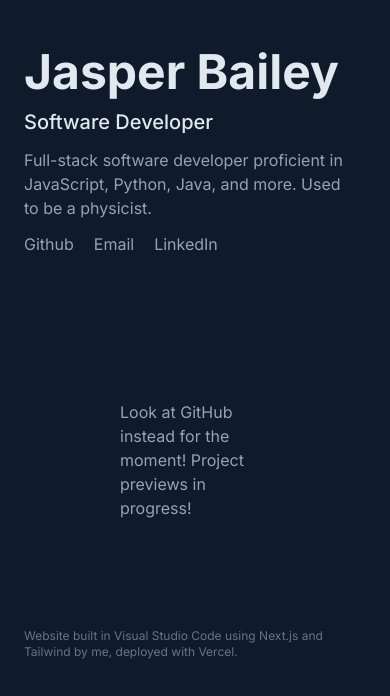
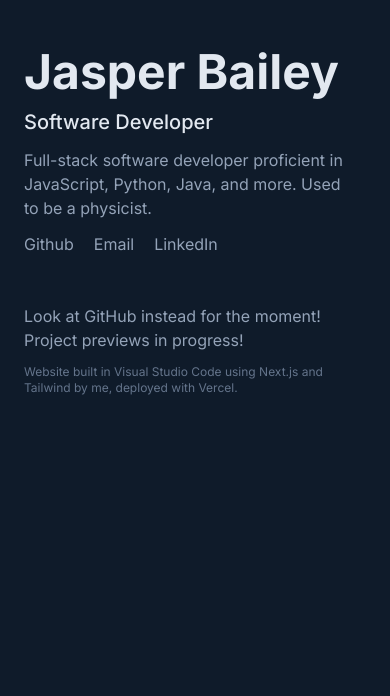
Before and after one commit to jasperBailey/portfolio, a Next.js app: page / in a window 390 px wide. Shown: the top 696 px of the page. Built offline with nearby package versions, Linux system fonts and the light colour scheme.

Commit message:
changed alignment on small screen sizes

```diff
--- a/app/page.tsx
+++ b/app/page.tsx
@@ -1,13 +1,11 @@
 export default function Home() {
   return (
-    <main className="flex flex-col items-center justify-between p-24">
       <p>Look at GitHub instead for the moment! Project previews in progress!</p>
-        {/*
+        /*
         <p>
           Unfortunately they changed the rate limit for the Taddy Podcast API after we made this - so if the search stops working, then I'm sorry! Too many people must be looking at it, and I don't want to buy a more expensive API key.
 
           This was originally designed to be locally hosted, as we had only been learning JavaScript for 3 weeks at the time and hadn't covered web hosting yet.
-        </p> */}
-    </main>
+        </p> */
   )
 }
```
